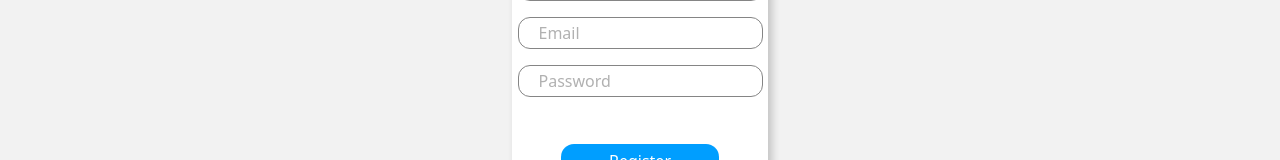
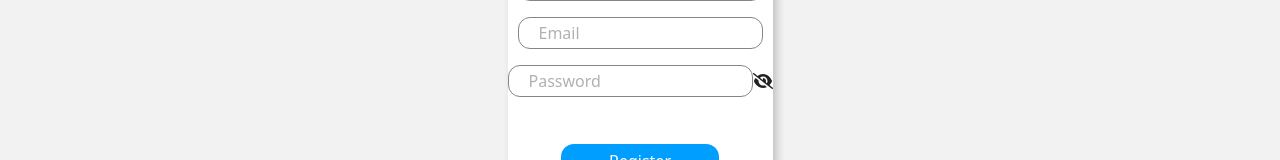
Before and after one commit to LymarPaller/nexus, a React (Vite) app: page /register in a window 1280 px wide. Shown: the part 375-535 px from the top of the page. Built offline with nearby package versions, Linux system fonts and the light colour scheme.

Commit message:
added: eye slash icon for password

```diff
--- a/src/pages/RegisterPage.jsx
+++ b/src/pages/RegisterPage.jsx
@@ -3,9 +3,10 @@ import { Link } from 'react-router-dom';
 import { useFormik } from 'formik';
 import * as Yup from 'yup';
 import '../styles/RegisterPage.scss';
+import { faExclamationTriangle, faEye, faEyeSlash } from '@fortawesome/free-solid-svg-icons';
 import { FontAwesomeIcon } from '@fortawesome/react-fontawesome';
 import Logo from '../assets/nexus-logo-blue.svg';
-import { faArrowLeft, faExclamationTriangle } from '@fortawesome/free-solid-svg-icons';
+import { faArrowLeft } from '@fortawesome/free-solid-svg-icons';
 
 function RegisterPage() {
   const validationSchema = Yup.object({
@@ -21,6 +22,7 @@ function RegisterPage() {
       name: '',
       email: '',
       password: '',
+      showPassword: false,
     },
     validationSchema: validationSchema,
     onSubmit: (values) => {
@@ -87,13 +89,27 @@ function RegisterPage() {
                 </div>
               ) : null}
             </div>
+
             <div className='register-input-container'>
               <input
                 id='password'
-                type='password'
+                type={formik.values.showPassword ? 'text' : 'password'}
                 placeholder='Password'
                 {...formik.getFieldProps('password')}
               />
+              <span
+                className='eye-icon'
+                onClick={() =>
+                  formik.setFieldValue(
+                    'showPassword',
+                    !formik.values.showPassword
+                  )
+                }
+              >
+                <FontAwesomeIcon
+                  icon={formik.values.showPassword ? faEye : faEyeSlash}
+                />
+              </span>
               {formik.touched.password && formik.errors.password ? (
                 <div className='error-container'>
                   <FontAwesomeIcon icon={faExclamationTriangle} className='error-icon' />
```
